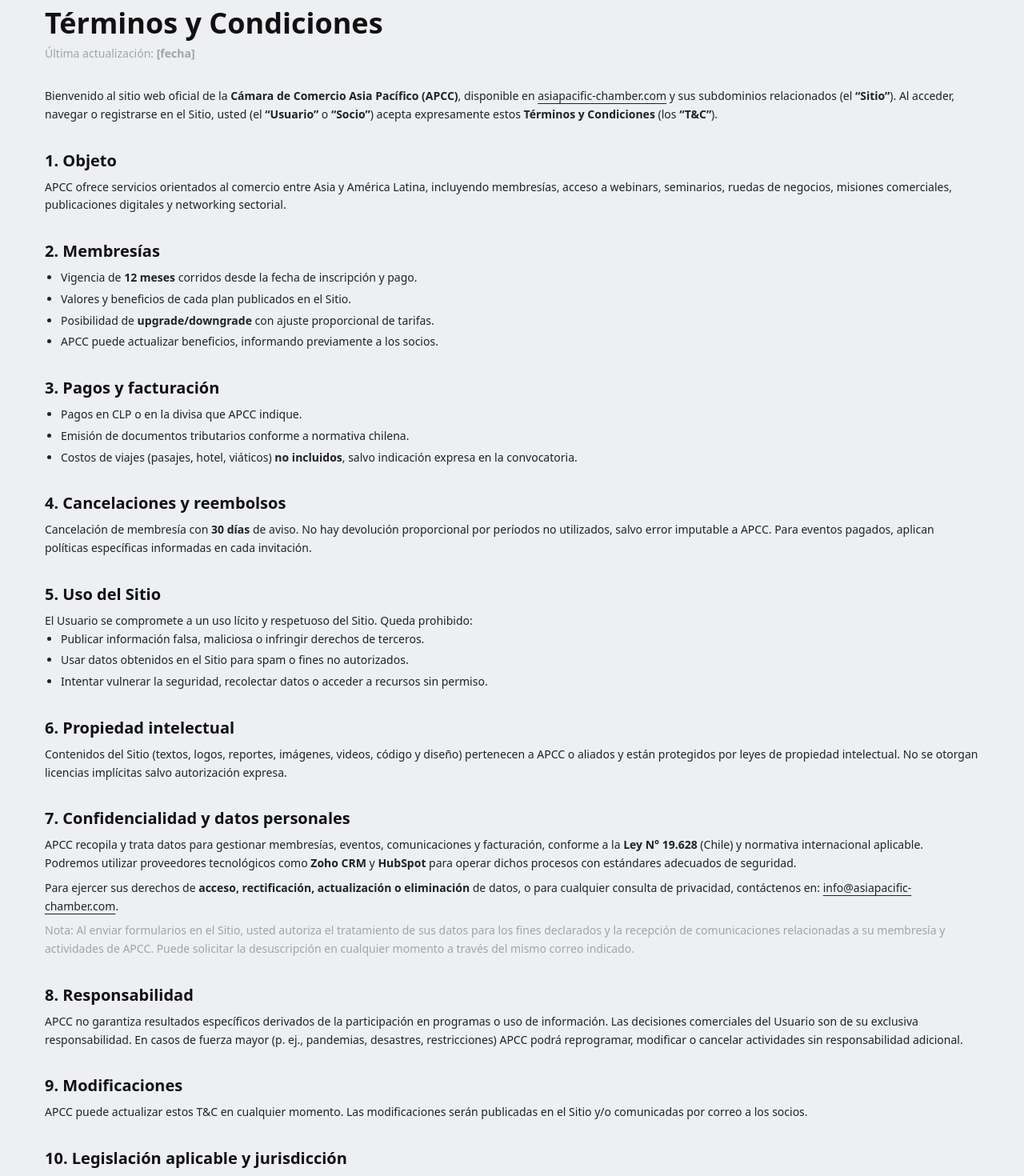
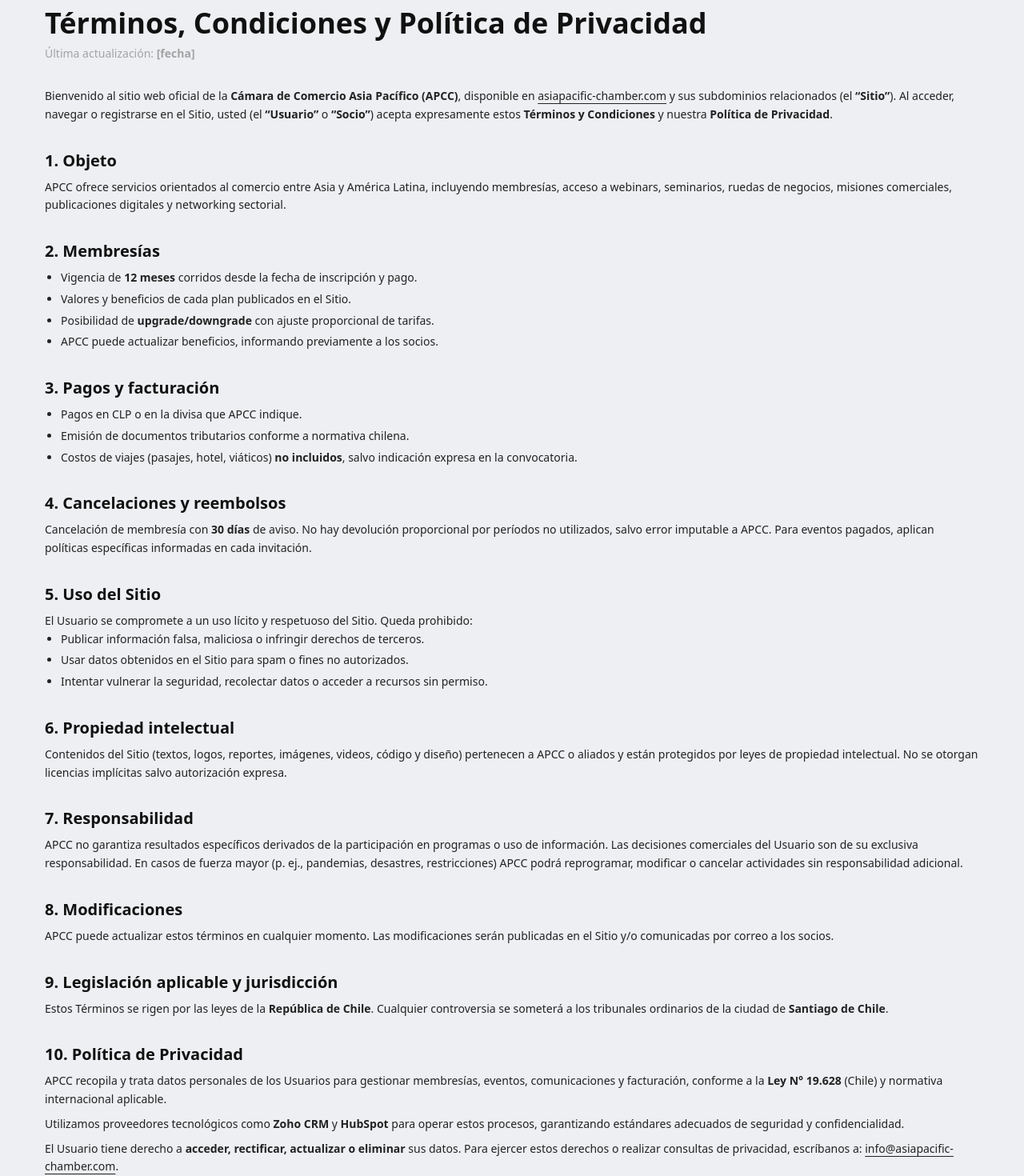
Before and after one commit to TronxGroup/APCC-Chamber, a Next.js app: page /terminos-y-condiciones in a window 1280 px wide. Shown: the part 120-1590 px from the top of the page at 80% size. Built offline with nearby package versions, Linux system fonts and the light colour scheme.

Commit message:
Update page.tsx

```diff
--- a/app/(routes)/terminos-y-condiciones/page.tsx
+++ b/app/(routes)/terminos-y-condiciones/page.tsx
@@ -3,15 +3,17 @@ import type { Metadata } from 'next';
 import Link from 'next/link';
 
 export const metadata: Metadata = {
-  title: 'Términos y Condiciones | APCC',
+  title: 'Términos y Condiciones y Política de Privacidad | APCC',
   description:
-    'Términos y Condiciones del sitio web oficial de la Cámara de Comercio Asia Pacífico (APCC). Revisa aquí la información legal sobre membresías, eventos y uso de datos.',
+    'Términos, condiciones y política de privacidad del sitio web oficial de la Cámara de Comercio Asia Pacífico (APCC). Información legal sobre membresías, eventos, uso de datos y derechos de los usuarios.',
 };
 
 export default function TerminosPage() {
   return (
     <section className="container py-16 text-neutral-200">
-      <h1 className="text-3xl md:text-4xl font-bold">Términos y Condiciones</h1>
+      <h1 className="text-3xl md:text-4xl font-bold">
+        Términos, Condiciones y Política de Privacidad
+      </h1>
       <p className="mt-2 text-sm text-neutral-400">
         Última actualización: <strong>[fecha]</strong>
       </p>
@@ -27,9 +29,13 @@ export default function TerminosPage() {
             asiapacific-chamber.com
           </Link>{' '}
           y sus subdominios relacionados (el <strong>“Sitio”</strong>). Al acceder, navegar o registrarse en el Sitio, usted
-          (el <strong>“Usuario”</strong> o <strong>“Socio”</strong>) acepta expresamente estos <strong>Términos y Condiciones</strong> (los <strong>“T&amp;C”</strong>).
+          (el <strong>“Usuario”</strong> o <strong>“Socio”</strong>) acepta expresamente estos{' '}
+          <strong>Términos y Condiciones</strong> y nuestra <strong>Política de Privacidad</strong>.
         </p>
 
+        {/* ======================
+            TÉRMINOS Y CONDICIONES
+        ====================== */}
         <section>
           <h2 className="text-xl font-semibold mb-2">1. Objeto</h2>
           <p>
@@ -87,17 +93,47 @@ export default function TerminosPage() {
           </p>
         </section>
 
-        <section id="datos-personales">
-          <h2 className="text-xl font-semibold mb-2">7. Confidencialidad y datos personales</h2>
+        <section>
+          <h2 className="text-xl font-semibold mb-2">7. Responsabilidad</h2>
           <p>
-            APCC recopila y trata datos para gestionar membresías, eventos, comunicaciones y facturación, conforme a la{' '}
-            <strong>Ley N° 19.628</strong> (Chile) y normativa internacional aplicable. Podremos utilizar proveedores
-            tecnológicos como <strong>Zoho CRM</strong> y <strong>HubSpot</strong> para operar dichos procesos con estándares
-            adecuados de seguridad.
+            APCC no garantiza resultados específicos derivados de la participación en programas o uso de información. Las
+            decisiones comerciales del Usuario son de su exclusiva responsabilidad. En casos de fuerza mayor (p. ej., pandemias,
+            desastres, restricciones) APCC podrá reprogramar, modificar o cancelar actividades sin responsabilidad adicional.
+          </p>
+        </section>
+
+        <section>
+          <h2 className="text-xl font-semibold mb-2">8. Modificaciones</h2>
+          <p>
+            APCC puede actualizar estos términos en cualquier momento. Las modificaciones serán publicadas en el Sitio y/o
+            comunicadas por correo a los socios.
+          </p>
+        </section>
+
+        <section>
+          <h2 className="text-xl font-semibold mb-2">9. Legislación aplicable y jurisdicción</h2>
+          <p>
+            Estos Términos se rigen por las leyes de la <strong>República de Chile</strong>. Cualquier controversia se someterá a
+            los tribunales ordinarios de la ciudad de <strong>Santiago de Chile</strong>.
+          </p>
+        </section>
+
+        {/* ======================
+            POLÍTICA DE PRIVACIDAD
+        ====================== */}
+        <section id="privacidad">
+          <h2 className="text-xl font-semibold mb-2">10. Política de Privacidad</h2>
+          <p>
+            APCC recopila y trata datos personales de los Usuarios para gestionar membresías, eventos, comunicaciones y
+            facturación, conforme a la <strong>Ley N° 19.628</strong> (Chile) y normativa internacional aplicable.
           </p>
           <p className="mt-2">
-            Para ejercer sus derechos de <strong>acceso, rectificación, actualización o eliminación</strong> de datos, o para
-            cualquier consulta de privacidad, contáctenos en:{' '}
+            Utilizamos proveedores tecnológicos como <strong>Zoho CRM</strong> y <strong>HubSpot</strong> para operar estos
+            procesos, garantizando estándares adecuados de seguridad y confidencialidad.
+          </p>
+          <p className="mt-2">
+            El Usuario tiene derecho a <strong>acceder, rectificar, actualizar o eliminar</strong> sus datos. Para ejercer estos
+            derechos o realizar consultas de privacidad, escríbanos a:{' '}
             <a
               href="mailto:info@asiapacific-chamber.com"
               className="underline underline-offset-4 hover:text-white"
@@ -107,37 +143,13 @@ export default function TerminosPage() {
             .
           </p>
           <p className="mt-2 text-neutral-400">
-            Nota: Al enviar formularios en el Sitio, usted autoriza el tratamiento de sus datos para los fines declarados y la
-            recepción de comunicaciones relacionadas a su membresía y actividades de APCC. Puede solicitar la desuscripción en
-            cualquier momento a través del mismo correo indicado.
+            Nota: Al enviar formularios en el Sitio, el Usuario autoriza el tratamiento de sus datos para los fines declarados y
+            la recepción de comunicaciones relacionadas a su membresía y actividades de APCC. Puede solicitar la desuscripción en
+            cualquier momento.
           </p>
         </section>
 
-        <section>
-          <h2 className="text-xl font-semibold mb-2">8. Responsabilidad</h2>
-          <p>
-            APCC no garantiza resultados específicos derivados de la participación en programas o uso de información. Las
-            decisiones comerciales del Usuario son de su exclusiva responsabilidad. En casos de fuerza mayor (p. ej., pandemias,
-            desastres, restricciones) APCC podrá reprogramar, modificar o cancelar actividades sin responsabilidad adicional.
-          </p>
-        </section>
-
-        <section>
-          <h2 className="text-xl font-semibold mb-2">9. Modificaciones</h2>
-          <p>
-            APCC puede actualizar estos T&amp;C en cualquier momento. Las modificaciones serán publicadas en el Sitio y/o
-            comunicadas por correo a los socios.
-          </p>
-        </section>
-
-        <section>
-          <h2 className="text-xl font-semibold mb-2">10. Legislación aplicable y jurisdicción</h2>
-          <p>
-            Estos T&amp;C se rigen por las leyes de la <strong>República de Chile</strong>. Cualquier controversia se someterá a
-            los tribunales ordinarios de la ciudad de <strong>Santiago de Chile</strong>.
-          </p>
-        </section>
-
+        {/* CONTACTO */}
         <section>
           <h2 className="text-xl font-semibold mb-2">11. Contacto</h2>
           <p>
@@ -155,7 +167,9 @@ export default function TerminosPage() {
 
       {/* CTA: volver al home */}
       <div className="mt-12">
-        <Link href="/" className="btn btn-primary">← Volver al inicio</Link>
+        <Link href="/" className="btn btn-primary">
+          ← Volver al inicio
+        </Link>
       </div>
     </section>
   );
```
